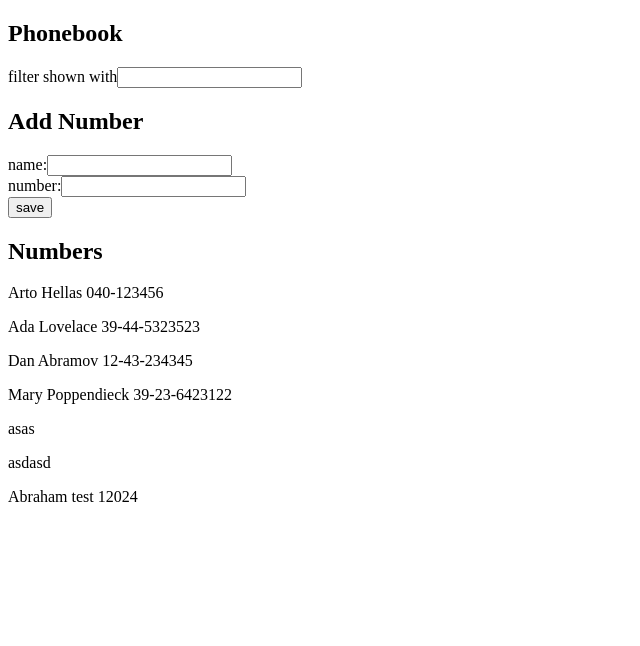
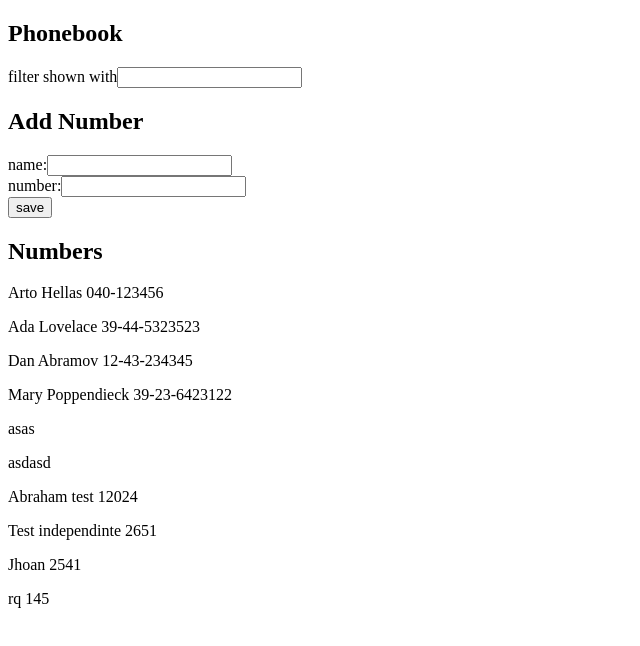
Before and after one commit to CabreraDFall/full-stack-open-2024, a React (Vite) app in the folder part2/thePhonebook/: page / in a window 1280 px wide. Shown: the top 646 px of the page, without its empty margins (0-640 px from the left). Built offline with nearby package versions, Linux system fonts and the light colour scheme; data requests are answered from the project's data file.

Commit message:
part 2.14

```diff
--- a/part2/thePhonebook/db.json
+++ b/part2/thePhonebook/db.json
@@ -34,6 +34,21 @@
       "id": 7,
       "name": "Abraham test",
       "number": "12024"
+    },
+    {
+      "id": 8,
+      "name": "Test independinte",
+      "number": "2651"
+    },
+    {
+      "id": 9,
+      "name": "Jhoan",
+      "number": "2541"
+    },
+    {
+      "id": 10,
+      "name": "rq",
+      "number": "145"
     }
   ]
 }
--- a/part2/thePhonebook/src/components/Phonebook.jsx
+++ b/part2/thePhonebook/src/components/Phonebook.jsx
@@ -3,7 +3,7 @@ import PersonList from "./PersonList";
 import FilterNumber from "./FilterNumber";
 import PersonForm from "./PersonForm";
 
-import axios from "axios";
+import noteService from "../services/persons";
 
 const Phonebook = () => {
   const [persons, setPersons] = useState([]);
@@ -12,11 +12,10 @@ const Phonebook = () => {
   const [filter, setFilter] = useState("");
 
   useEffect(() => {
-    axios.get("http://localhost:3001/persons").then((response) => {
+    noteService.getAll().then((response) => {
       setPersons(response.data);
     });
   }, []);
-  console.log("render", persons.length, "notes");
 
   const handleNewName = (event) => {
     setNewName(event.target.value);
@@ -45,12 +44,11 @@ const Phonebook = () => {
       setPersons([...persons, perosonObject]);
       setNewName("");
       setNewNumber("");
-      axios
-        .post("http://localhost:3001/persons", perosonObject)
-        .then((response) => {
-          setPersons([...persons, response.data]);
-          setNewName("");
-        });
+
+      noteService.create(perosonObject).then((response) => {
+        setPersons([...persons, response.data]);
+        setNewName("");
+      });
     } else {
       alert(`${newName} is already added to phonebook`);
     }
--- a/part2/thePhonebook/src/services/persons.js
+++ b/part2/thePhonebook/src/services/persons.js
@@ -5,14 +5,13 @@ const getAll = () => {
   return axios.get(baseUrl);
 };
 
-// const create = (newObject) => {
-//   const request = axios.post(baseUrl, newObject);
-//   return request.then((response) => response.data);
-// };
+const create = (newObject) => {
+  return axios.post(baseUrl, newObject);
+};
 
 // const update = (id, newObject) => {
 //   const request = axios.put(`${baseUrl}/${id}`, newObject);
 //   return request.then((response) => response.data);
 // };
 
-export default { getAll };
+export default { getAll, create };
```
